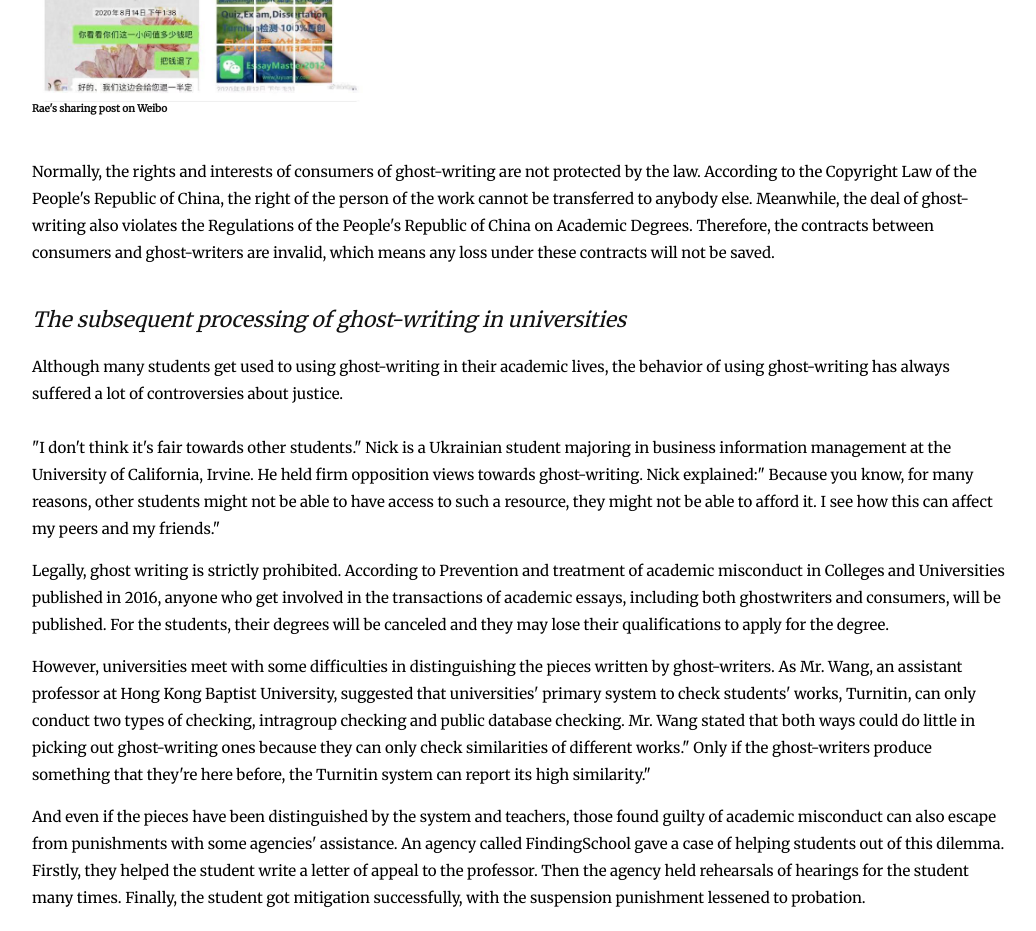
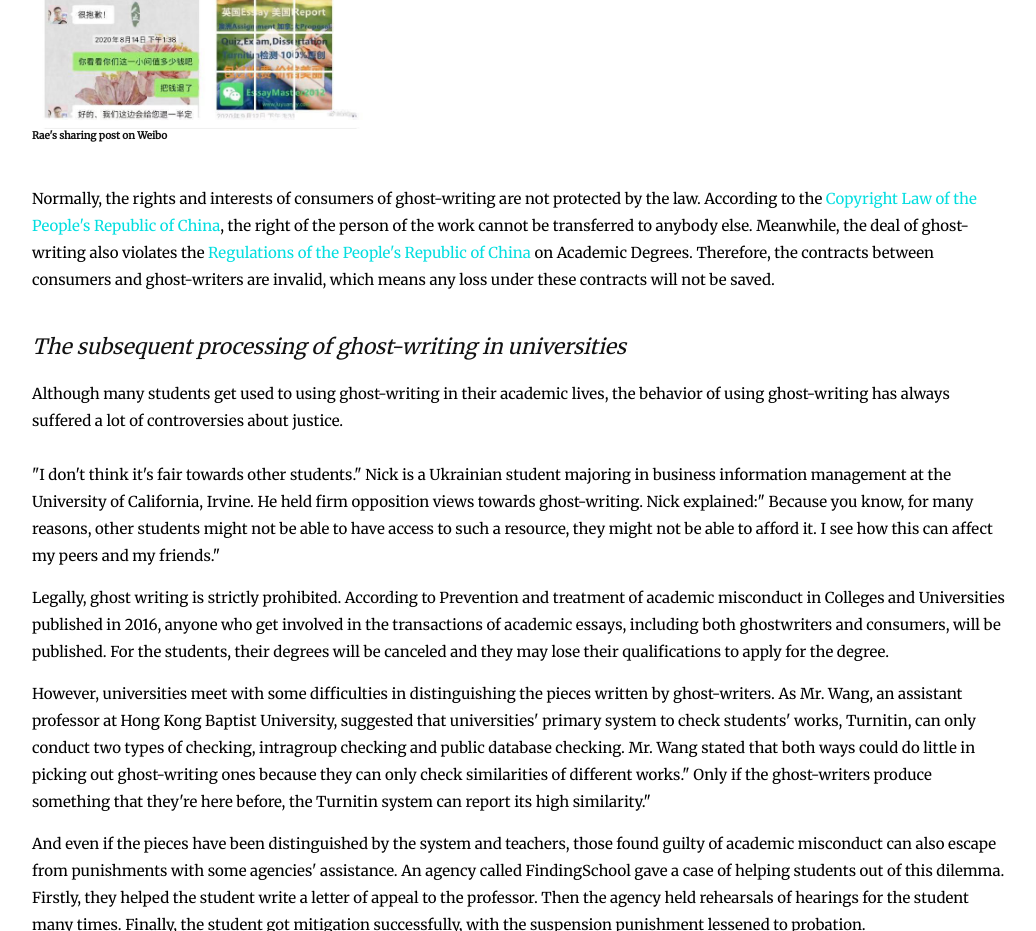
Before and after one commit to DONGSHUER/ghost-writer, a plain HTML site: page index.html in a window 1280 px wide. Shown: the part 9960-10891 px from the top of the page, without its empty margins (119-1155 px from the left). Drawn offline with Linux system fonts and the light colour scheme.

Commit message:
final final commit

```diff
--- a/index.html
+++ b/index.html
@@ -418,7 +418,7 @@ Licence URI: https://www.os-templates.com/template-terms
                 choose to simply offer students essays of poor quality or offer a paper to several students for
                 cost-saving, either of which will leave the students a fail grade. Nevertheless, some self-claimed
                 ghost-writers even cheat students only for the deposit, and no essays will be given after the students
-                get blacklisted by the con man.<br>
+                get blacklisted by the con man.<br><br>
             </p>
         </div>
 
@@ -448,9 +448,12 @@ Licence URI: https://www.os-templates.com/template-terms
         <div>
             <p><br>
                 Normally, the rights and interests of consumers of ghost-writing are not protected by the law. According
-                to the Copyright Law of the People's Republic of China, the right of the person of the work cannot be
-                transferred to anybody else. Meanwhile, the deal of ghost-writing also violates the Regulations of the
-                People's Republic of China on Academic Degrees. Therefore, the contracts between consumers and
+                to the <a href="http://english.mofcom.gov.cn/aarticle/lawsdata/chineselaw/200211/20021100050431.html">Copyright
+                    Law of the People's Republic of China</a>, the right of the person of the work cannot be
+                transferred to anybody else. Meanwhile, the deal of ghost-writing also violates the <a
+                        href="http://english.court.gov.cn/2016-04/15/content_24562830.htm">
+                    Regulations of the
+                    People's Republic of China</a> on Academic Degrees. Therefore, the contracts between consumers and
                 ghost-writers are invalid, which means any loss under these contracts will not be saved.
             </p>
         </div>
```
